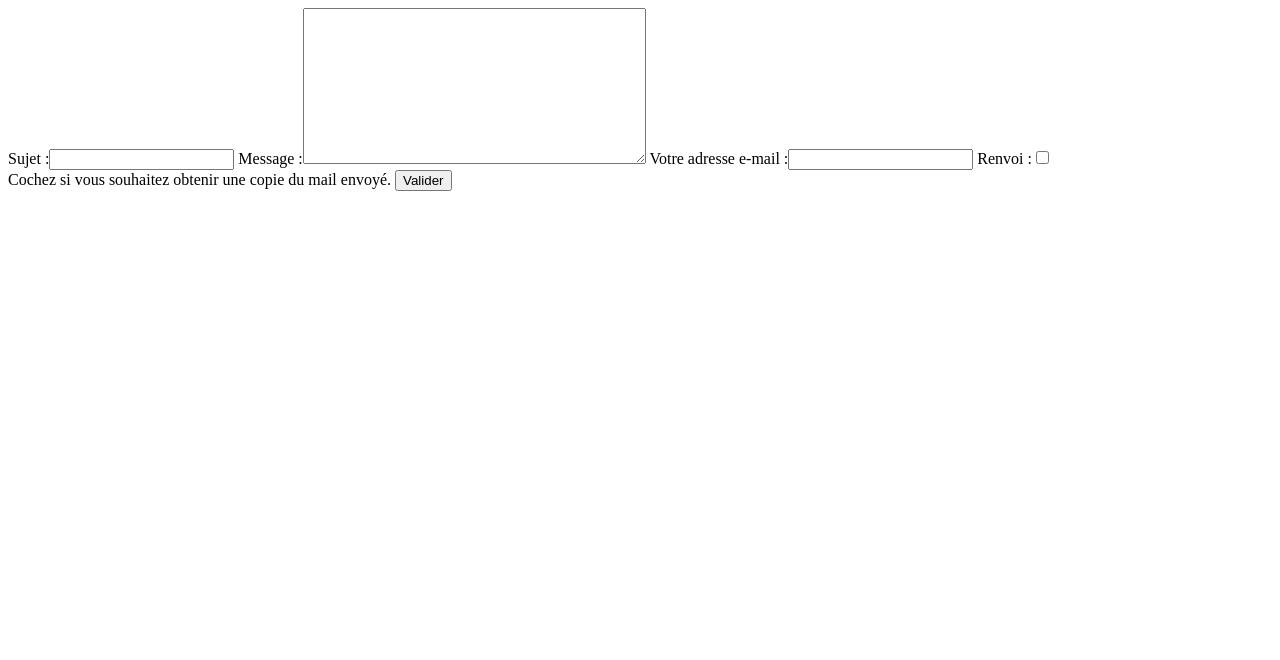
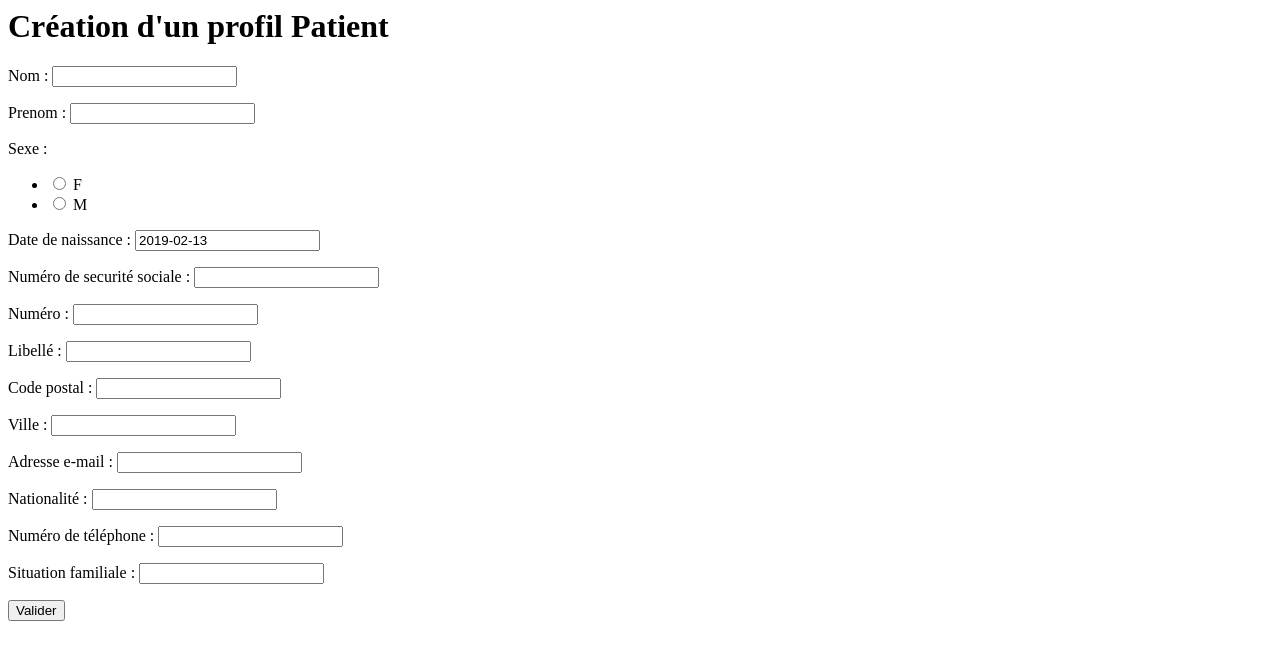
Before and after one commit to Wammouial/pomme, a Django app: page /formpatient in a window 1280 px wide. Shown: the top 660 px of the page. Run offline with Django 3.2, Linux system fonts and the light colour scheme.

Commit message:
update formulaire patient

```diff
--- a/server/delire/forms.py
+++ b/server/delire/forms.py
@@ -1,9 +1,23 @@
 #!/usr/bin/env python3
 # -*- coding: utf-8 -*-
 from django import forms
+import datetime
 
-class ContactForm(forms.Form):
-    sujet = forms.CharField(max_length=100)
-    message = forms.CharField(widget=forms.Textarea)
-    envoyeur = forms.EmailField(label="Votre adresse e-mail")
-    renvoi = forms.BooleanField(help_text="Cochez si vous souhaitez obtenir une copie du mail envoyé.", required=False)
+class PatientForm(forms.Form):  #formulaire patient modèle ?
+    CHOICES=[('select1','F'),
+         ('select2','M')]
+    nom = forms.CharField(max_length=100)
+    prenom = forms.CharField(max_length=100)
+    sexe = forms.ChoiceField(choices=CHOICES, widget=forms.RadioSelect)
+    date_de_naissance = forms.DateField(initial=datetime.date.today)
+    numéro_de_securité_sociale = forms.CharField(max_length=100)
+    numéro = forms.CharField(max_length=3)
+    libellé = forms.CharField(max_length=70)
+    code_postal = forms.CharField(max_length=5)
+    ville = forms.CharField(max_length=100)
+    #message = forms.CharField(widget=forms.Textarea)
+    adresse_email = forms.EmailField(label="Adresse e-mail")
+    nationalité = forms.CharField(max_length=30)
+    numéro_de_téléphone = forms.CharField(max_length=10)
+    situation_familiale = forms.CharField(max_length=70)
+    #renvoi = forms.BooleanField(help_text="Cochez si vous souhaitez obtenir une copie du mail envoyé.", required=False)
--- a/server/delire/templates/delire/patient.html
+++ b/server/delire/templates/delire/patient.html
@@ -1,5 +1,7 @@
+<h1>Création d'un profil Patient</h1>
+
 <form action="/reppatient" method="post">
     {% csrf_token %}
-    {{ form }}
+    {{ form.as_p }}
     <input type="submit" value="Valider">
 </form>
--- a/server/delire/views.py
+++ b/server/delire/views.py
@@ -2,33 +2,39 @@ from django.shortcuts import render
 from django.http import HttpResponse
 from django.http import HttpResponseRedirect
 from .BDD import BDD
-from .forms import ContactForm
+from .forms import PatientForm
 
 # Create your views here.
 
-def form(request):
+def form(request): #formulaire patient
     if request.method == 'POST':
-        form = ContactForm(request.POST)
+        form = PatientForm(request.POST)
         # Nous vérifions que les données envoyées sont valides
         # Cette méthode renvoie False s'il n'y a pas de données
         # dans le formulaire ou qu'il contient des erreurs.
         if form.is_valid():
             # Ici nous pouvons traiter les données du formulaire
-            sujet = form.cleaned_data['sujet']
-            message = form.cleaned_data['message']
-            envoyeur = form.cleaned_data['envoyeur']
-            renvoi = form.cleaned_data['renvoi']
-
-            # Nous pourrions ici envoyer l'e-mail grâce aux données
-            # que nous venons de récupérer
-            envoi = True
+            nom = form.cleaned_data['nom']
+            prenom = form.cleaned_data['prenom']
+            sexe = form.cleaned_data['sexe']
+            date_de_naissance = form.cleaned_data['date_de_naissance']
+            numéro_de_securité_sociale = form.cleaned_data['numéro_de_securité_sociale']
+            numéro = form.cleaned_data['numéro']
+            libellé = form.cleaned_data['libellé']
+            code_postal = form.cleaned_data['code_postal']
+            ville = form.cleaned_data['ville']
+            adresse_email = form.cleaned_data['adresse_email']
+            nationalité = form.cleaned_data['nationalité']
+            numéro_de_téléphone = form.cleaned_data['numéro_de_téléphone']
+            situation_familiale = form.cleaned_data['situation_familiale']
+            #message = form.cleaned_data['message']
 
         # Quoiqu'il arrive, on affiche la page du formulaire.
         #return render(request, 'PommeApp/templates/template1.py', locals())
         return HttpResponseRedirect('/thanks/')
     # if a GET (or any other method) we'll create a blank form
     else:
-        form = ContactForm()
+        form = PatientForm()
 
     return render(request, 'patient.html', {'form': form})
 
```
